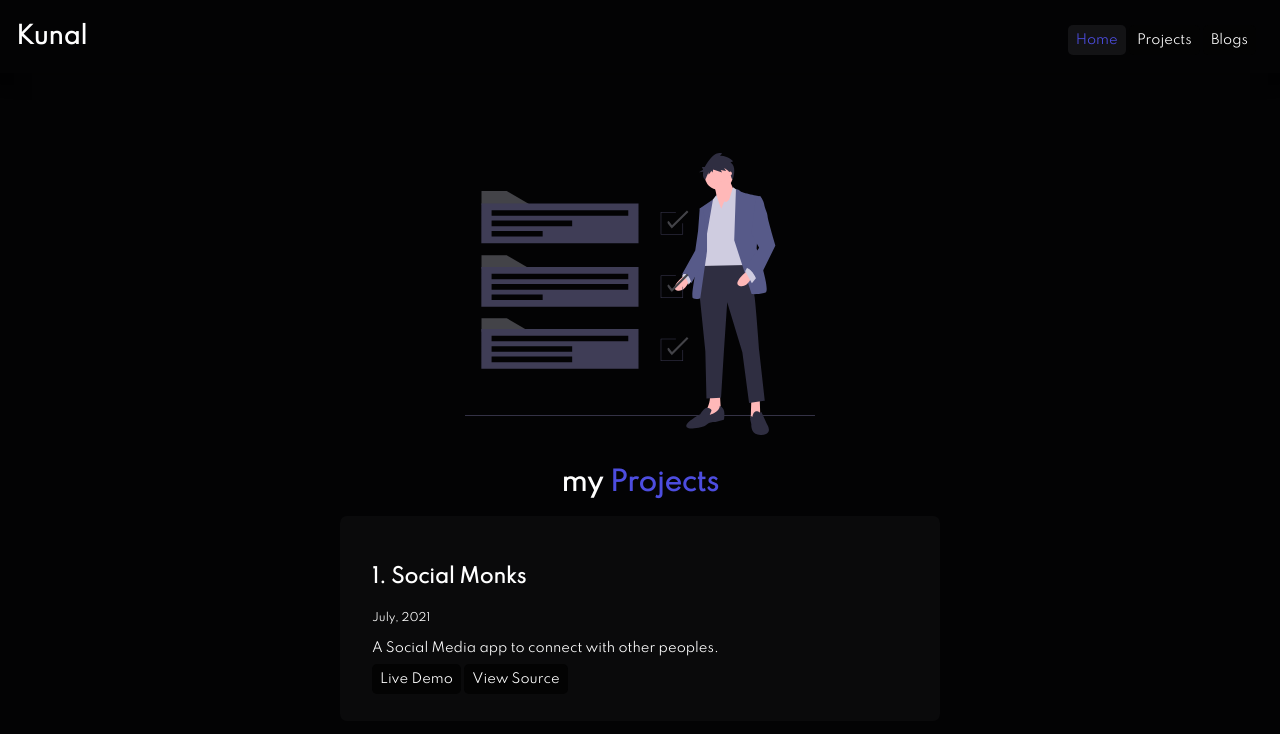
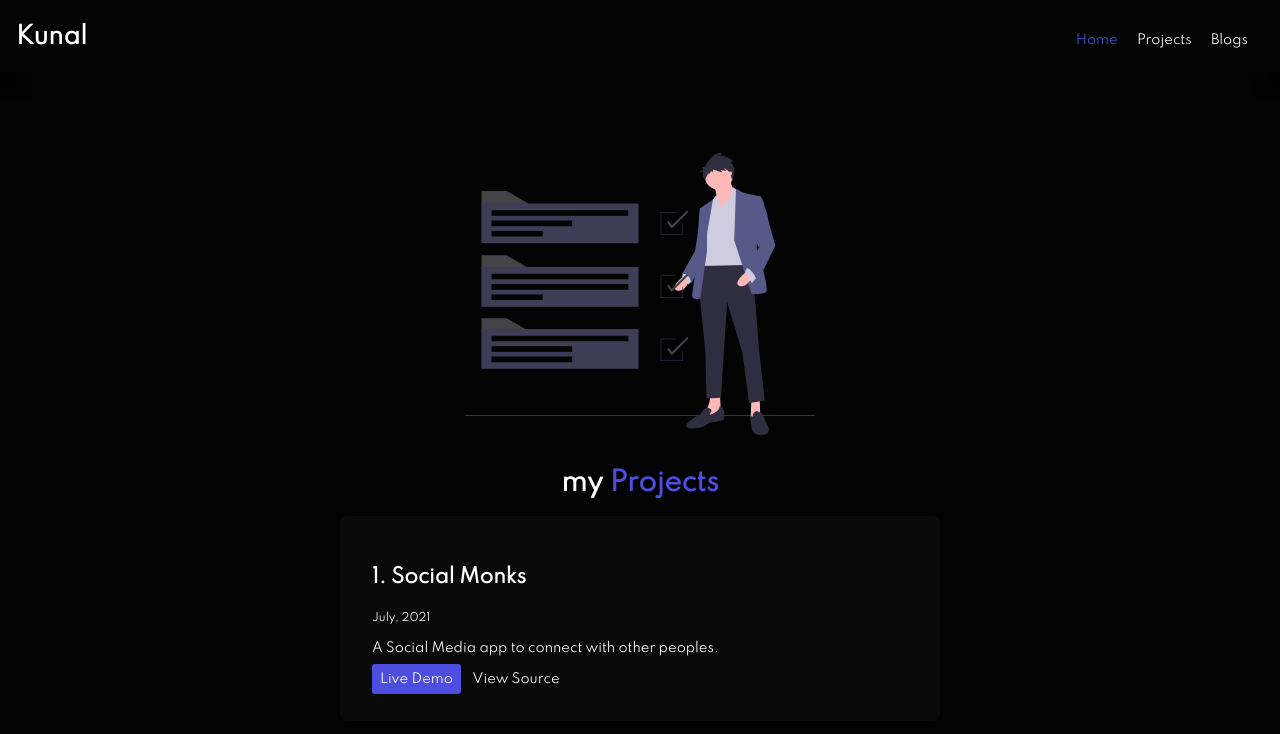
Before and after one commit to Dev-kunal/kunaltijare.portfolio, a plain HTML site: page projects.html in a window 1280 px wide. In both pictures the pointer is over the link "Home". Shown: the top 734 px of the page. Drawn offline with Linux system fonts and the light colour scheme.

Commit message:
add primary color to button and links

```diff
--- a/styles.css
+++ b/styles.css
@@ -57,10 +57,12 @@ a:link {
 a:visited {
   color: white;
 }
-
-a:hover {
+.nav-pills .list-item-inline > a:hover{
   color: var(--primary);
 }
+/* a:hover {
+  color: var(--primary);
+} */
 
 a:active {
   color: white;
@@ -69,6 +71,8 @@ a:active {
 hr {
   margin: 2rem 0rem;
 }
+
+
 
 .margin-md {
   margin: 2rem;
@@ -127,11 +131,18 @@ hr {
 .box {
   background-color: #4343481a;
 }
+
 .link {
-  background-color: #030303;
   padding: 0.5rem;
-  border-radius: 5px;
   text-decoration: none;
+}
+
+.link-primary{
+  background-color:var(--primary);
+  border-radius: 0.2rem;
+}
+.link-secondary:hover{
+  color: var(--primary);
 }
 .footer {
   background-color:var(--bgBlack);
@@ -143,9 +154,11 @@ hr {
   flex-direction: column;
   align-items: center;
 }
-
 .footer .link {
   color: white;
+}
+.footer ul li a i:hover{
+  color:var(--primary);
 }
 .footer-logo {
   margin: 0 5px;
@@ -189,10 +202,3 @@ hr {
 .showcase-blog {
   padding-bottom: 6rem;
 }
-
-/* All hover effects */
-
-.link:hover {
-  background-color: #43434842;
-  padding: 0.5rem;
-}
```
Also changed, not shown: index.html (+1 -1 lines).
